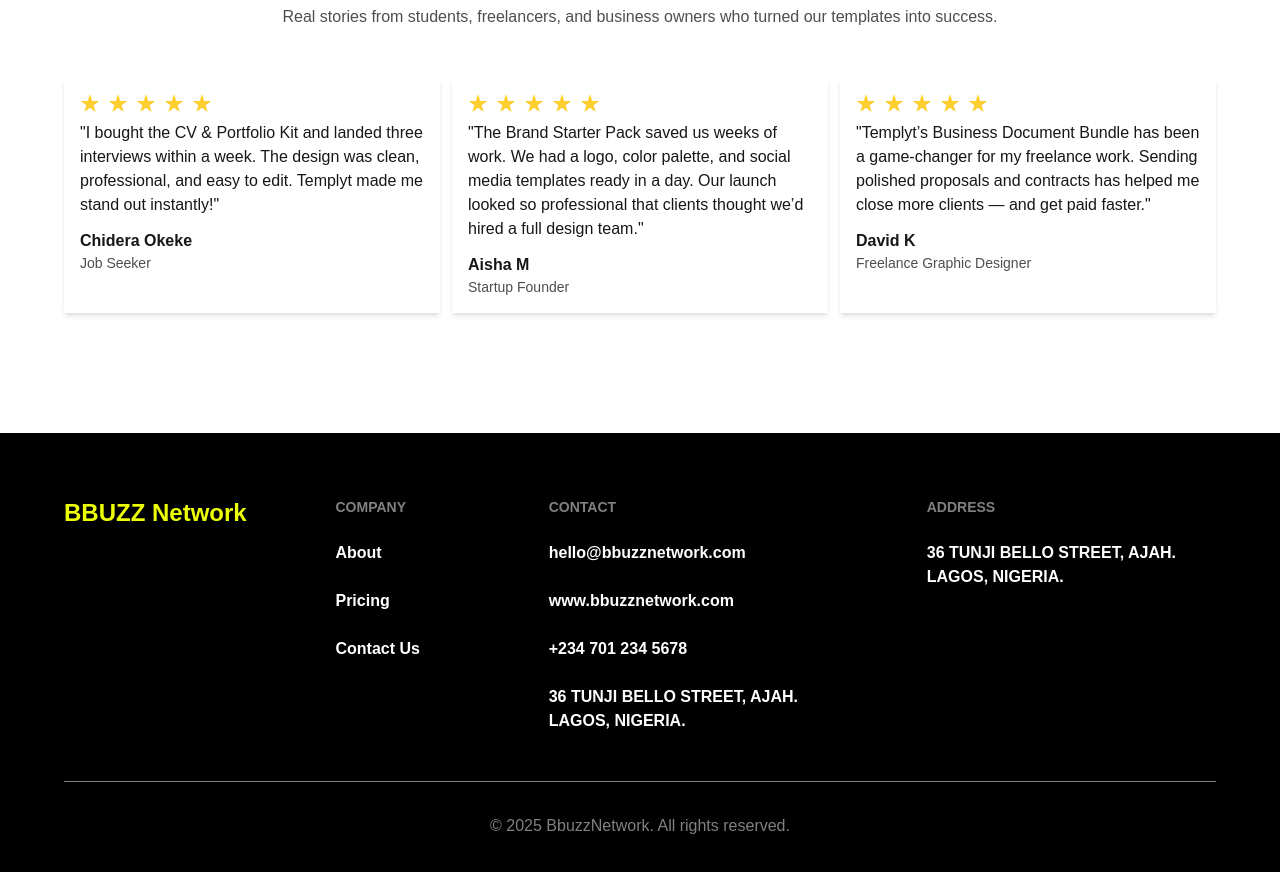
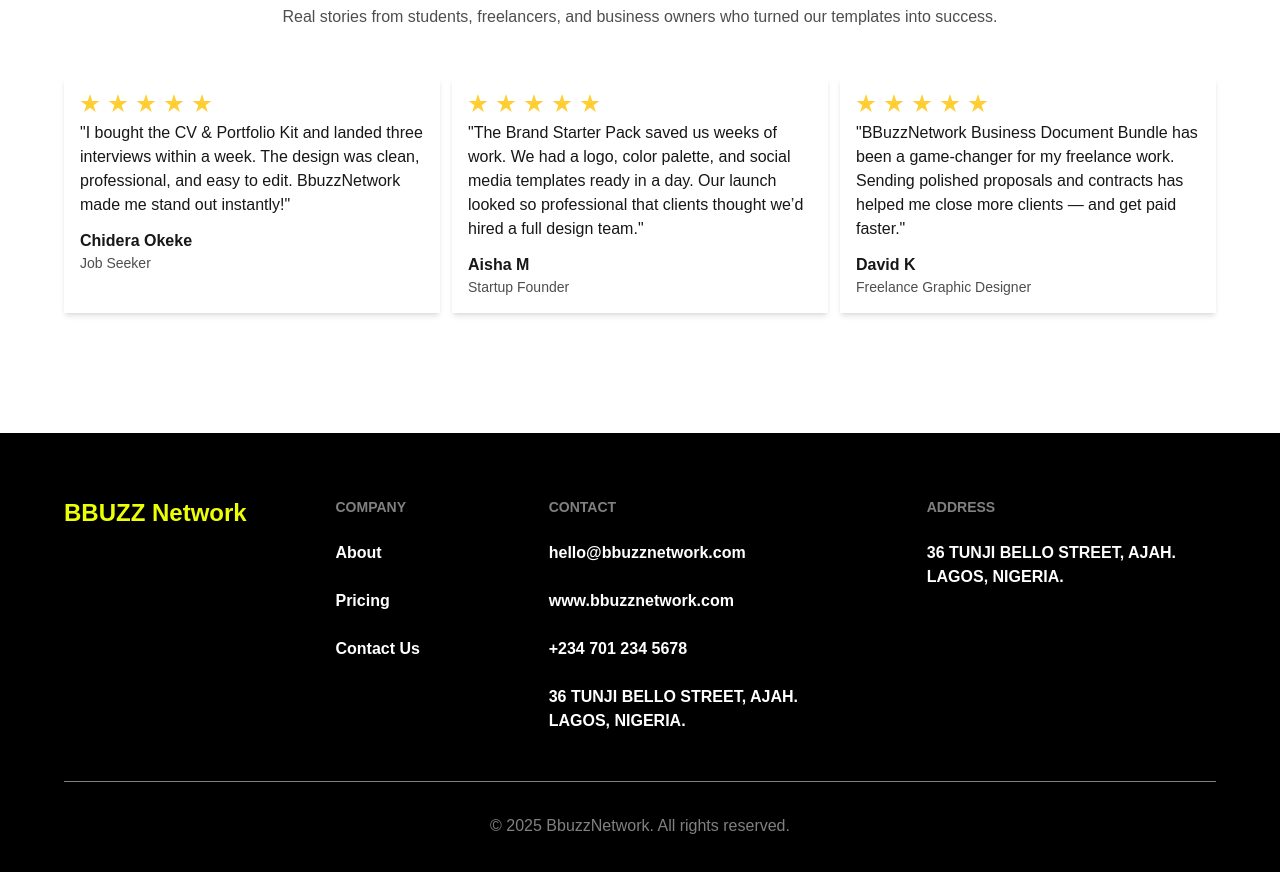
Before and after one commit to Sheggsmann/bbuzznetwork, a Next.js app: page / in a window 1280 px wide. Shown: the part 3620-4492 px from the top of the page. Built offline with nearby package versions, Linux system fonts and the light colour scheme; a web font is replaced by a local one.

Commit message:
fixed typos

```diff
--- a/src/app/page.tsx
+++ b/src/app/page.tsx
@@ -44,7 +44,8 @@ export default function Home() {
                 freelancers, and small businesses get ahead faster with
                 ready-made resources for resumes, business, branding, school,
                 and sales. From Canva designs to Notion planners and business
-                documents, Templyt delivers quality digital tools — instantly.
+                documents, BBuzz Network delivers quality digital tools —
+                instantly.
               </p>
               <button className="bg-[#ECFF05] hover:bg-[#d7e06f] flex flex-row items-center gap-2 py-3 px-10 md:px-6 cursor-pointer font-bold mx-auto md:mx-0">
                 View Pricing{" "}
@@ -249,7 +250,8 @@ export default function Home() {
                 <p className="mt-2">
                   &quot;I bought the CV & Portfolio Kit and landed three
                   interviews within a week. The design was clean, professional,
-                  and easy to edit. Templyt made me stand out instantly!&quot;
+                  and easy to edit. BbuzzNetwork made me stand out
+                  instantly!&quot;
                 </p>
                 <div className="mt-3">
                   <p className="font-semibold">Chidera Okeke</p>
@@ -286,7 +288,7 @@ export default function Home() {
                   <Image src={star} alt="star" className="w-[20px]" />
                 </div>
                 <p className="mt-2">
-                  &quot;Templyt’s Business Document Bundle has been a
+                  &quot;BBuzzNetwork Business Document Bundle has been a
                   game-changer for my freelance work. Sending polished proposals
                   and contracts has helped me close more clients — and get paid
                   faster.&quot;
```
